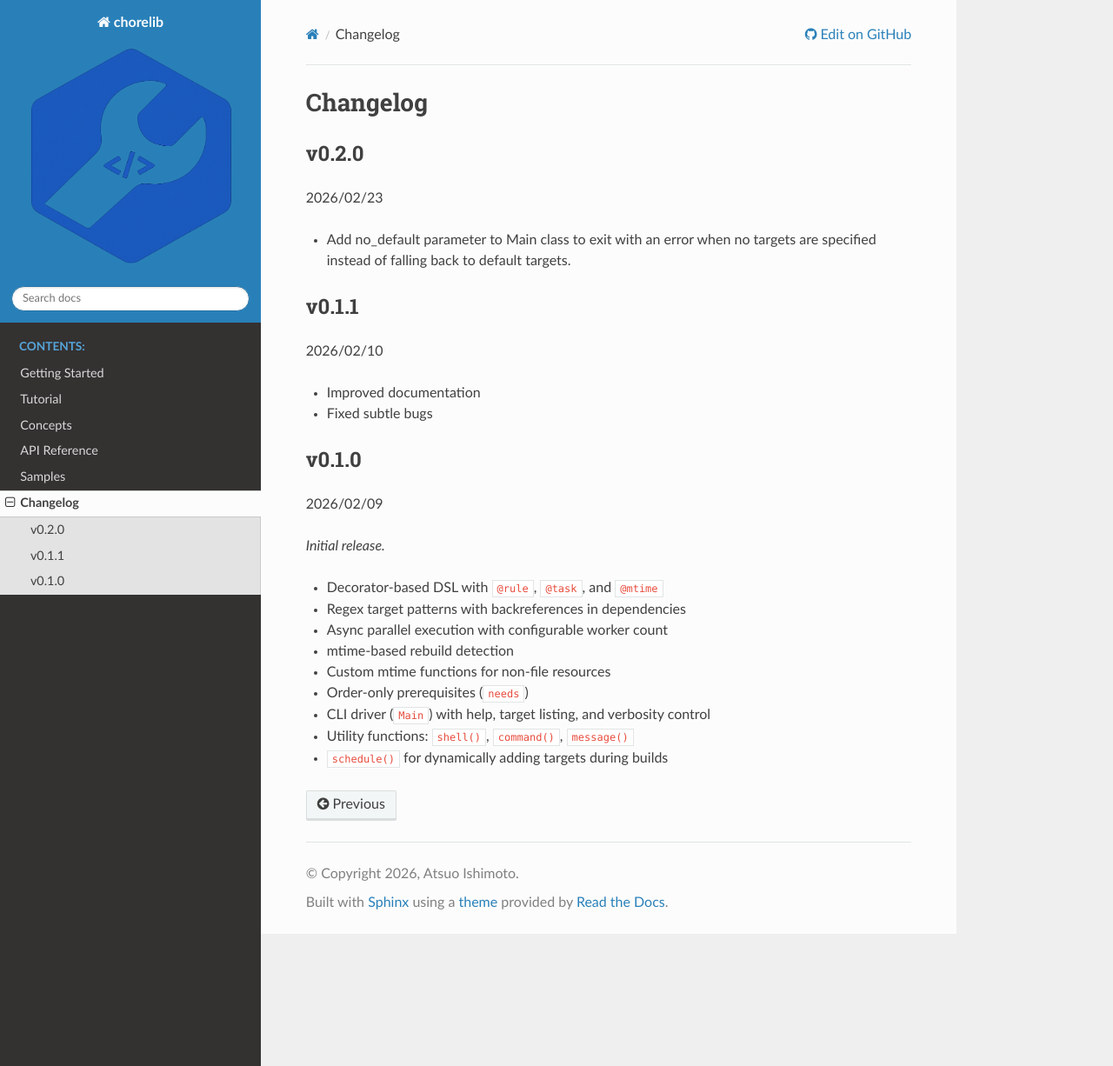
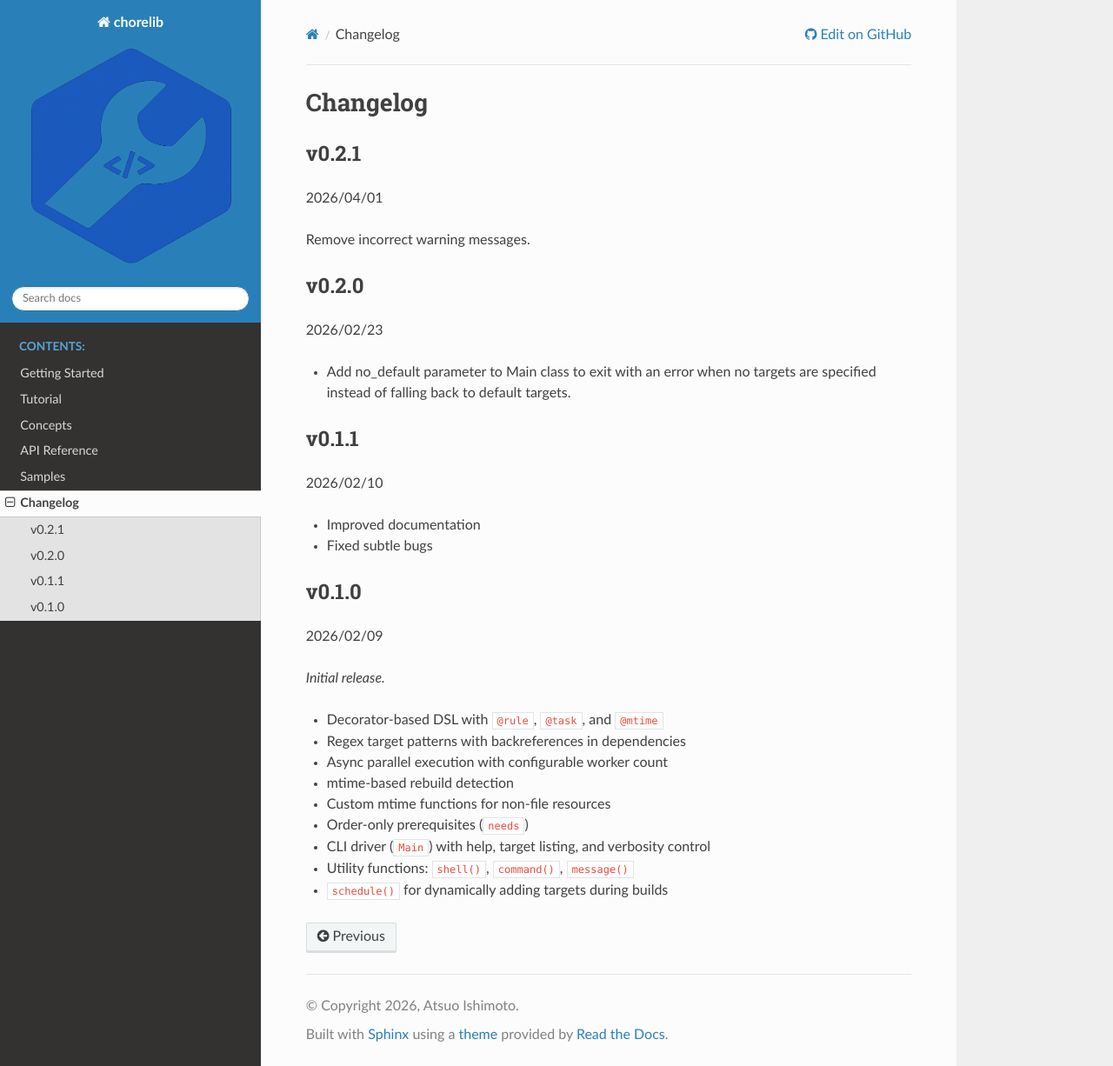
Before and after one commit to atsuoishimoto/chorelib, a Sphinx documentation site: the page built from docs/changelog.rst, in a window 1280 px wide and 1226 px high. Shown: the whole window at 87% size. Built offline with Sphinx 7.4.7 and the Read the Docs theme 3.1.0, drawn with Linux system fonts in a browser that asks for light colours.

Commit message:
bump version

```diff
--- a/docs/changelog.rst
+++ b/docs/changelog.rst
@@ -1,5 +1,11 @@
 Changelog
 =========
+
+v0.2.1
+------
+2026/04/01
+
+Remove incorrect warning messages.
 
 v0.2.0
 ------
--- a/pyproject.toml
+++ b/pyproject.toml
@@ -1,6 +1,6 @@
 [project]
 name = "chorelib"
-version = "0.2.0"
+version = "0.2.1"
 description = "Python build automation framework with decorator-based DSL"
 readme = "README.md"
 authors = [
--- a/src/chorelib/__init__.py
+++ b/src/chorelib/__init__.py
@@ -22,7 +22,7 @@
 from .ruledef import RuleSet
 from .utils import command, message, shell
 
-__version__ = "0.2.0"
+__version__ = "0.2.1"
 
 # Default RuleSet instance used by the module-level decorators.
 # Users can use `@chorelib.rule(...)` and `@chorelib.task` directly
```
